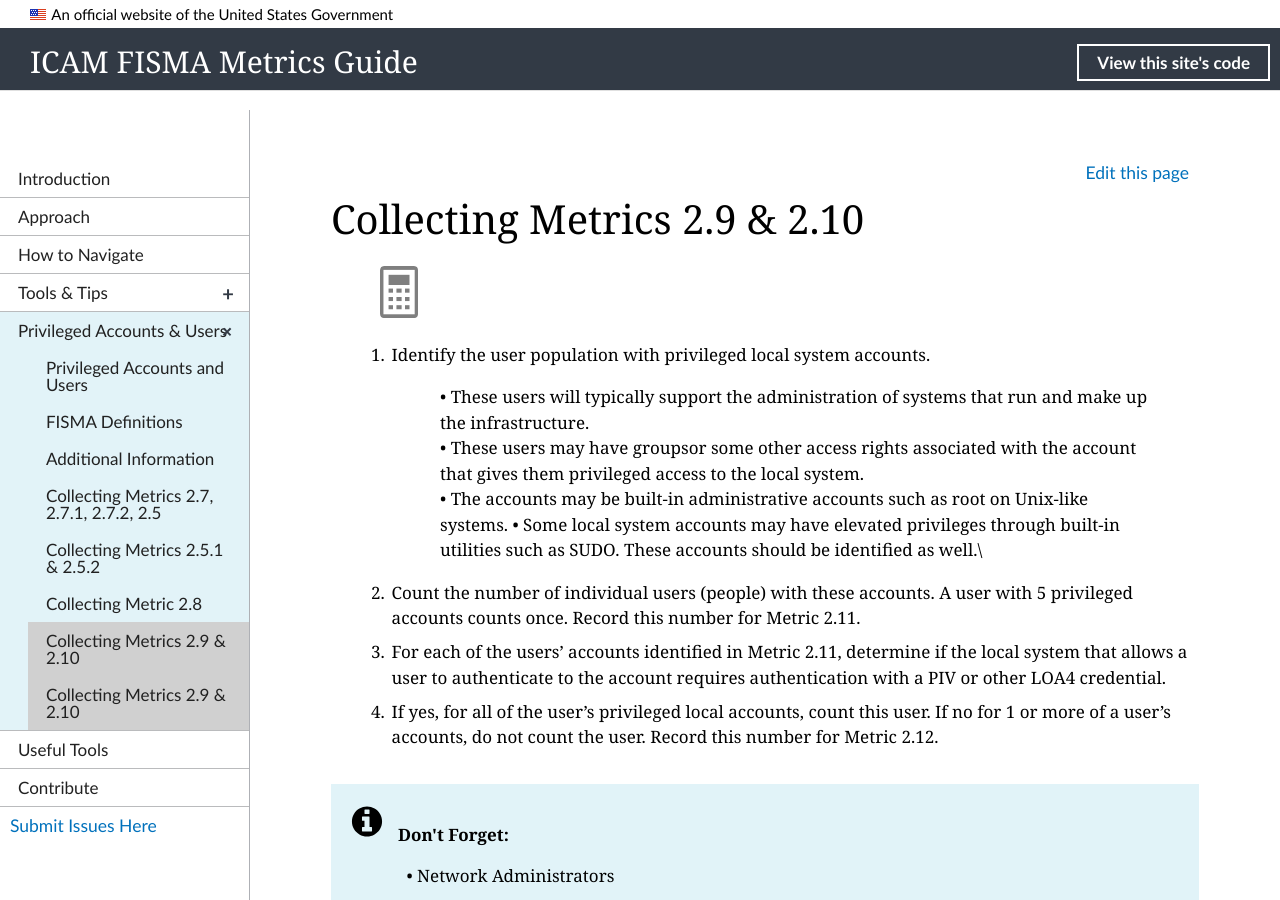
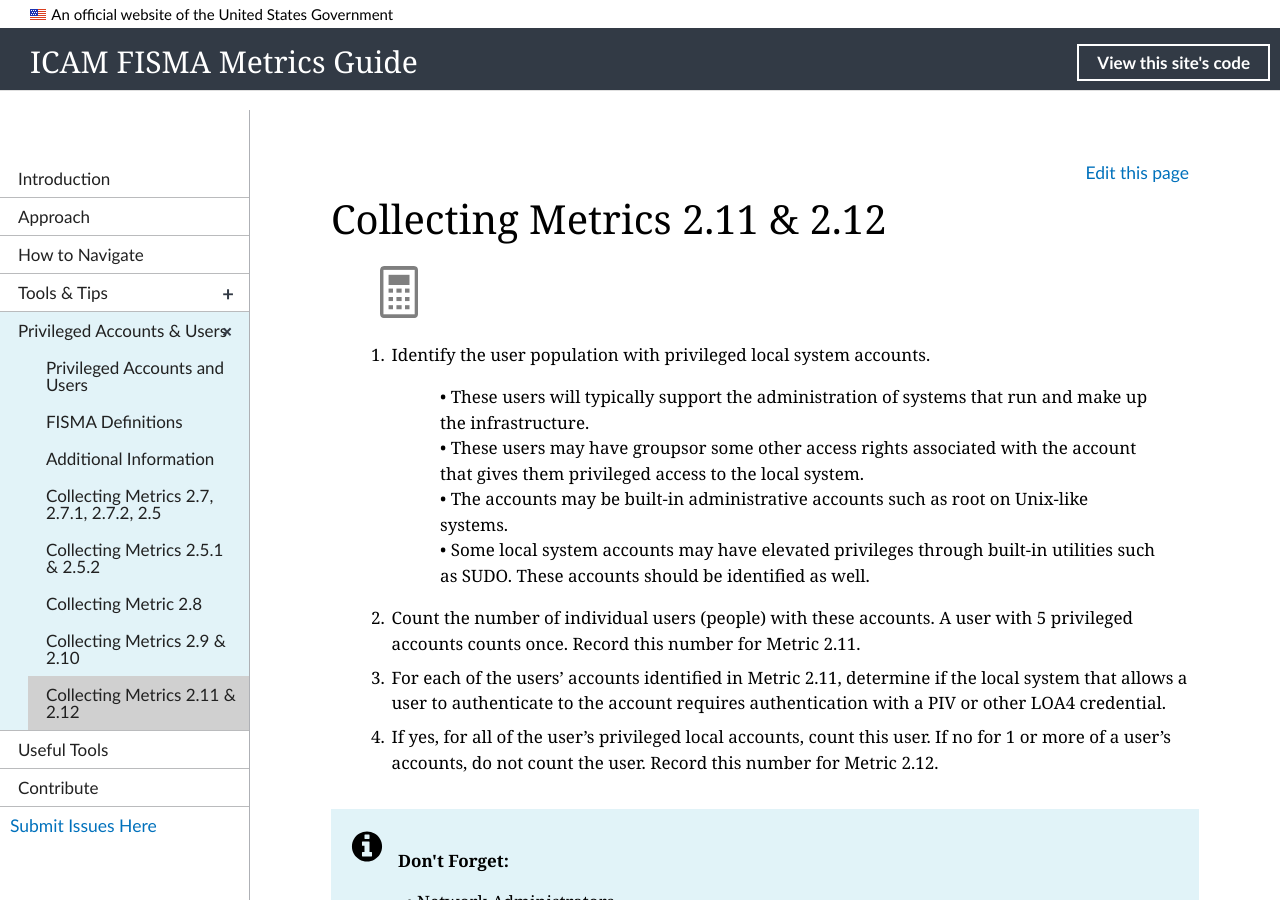
Before and after one commit to GSA/icam-fisma, a Jekyll site: the page built from _priv-mgmt/23_collection-211-212.md, in a window 1280 px wide and 900 px high. Built offline with Jekyll 4.4.1, drawn with Linux system fonts in a browser that asks for light colours; nearby versions of some CDN libraries.

Commit message:
fix title and nesting

```diff
--- a/_priv-mgmt/collection-211-212.md
+++ b/_priv-mgmt/23_collection-211-212.md
@@ -1,7 +1,7 @@
 ---
 layout: default
-title: Collecting Metrics 2.9 & 2.10
-permalink: priv-mgmt/collection-29-210
+title: Collecting Metrics 2.11 & 2.12
+permalink: priv-mgmt/collection-211-212
 collection: priv-mgmt
 ---
 >![Calculator logo](../img/calc.png){:style="width:5%;"}
@@ -9,8 +9,8 @@ collection: priv-mgmt
 1. Identify the user population with privileged local system accounts.
 > •  These users will typically support the administration of systems that run and make up the infrastructure.\\
 •  These users may have groupsor some other access rights associated with the account that gives them privileged access to the local system.\\
-•  The accounts may be built-in administrative accounts such as root on Unix-like systems.
-•  Some local system accounts may have elevated privileges through built-in utilities such as SUDO. These accounts should be identified as well.\\
+•  The accounts may be built-in administrative accounts such as root on Unix-like systems.\\
+•  Some local system accounts may have elevated privileges through built-in utilities such as SUDO. These accounts should be identified as well.
 2. Count the number of individual users (people) with these accounts. A user with 5 privileged accounts counts once. Record this number for Metric 2.11.
 3. For each of the users’ accounts identified in Metric 2.11, determine if the local system that allows a user to authenticate to the account requires authentication with a PIV or other LOA4 credential.
 4. If yes, for all of the user’s privileged local accounts, count this user. If no for 1 or more of a user’s accounts, do not count the user. Record this number for Metric 2.12.
```
